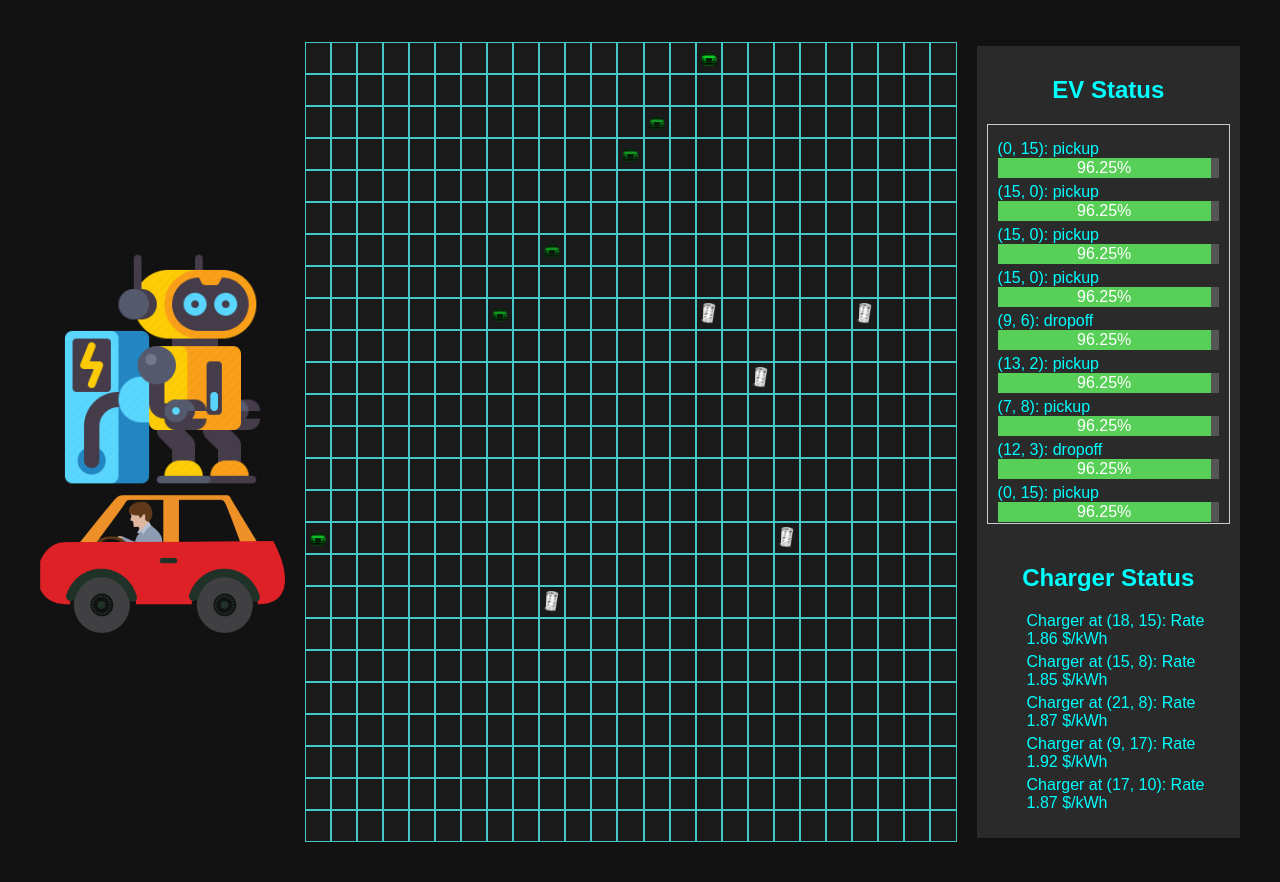
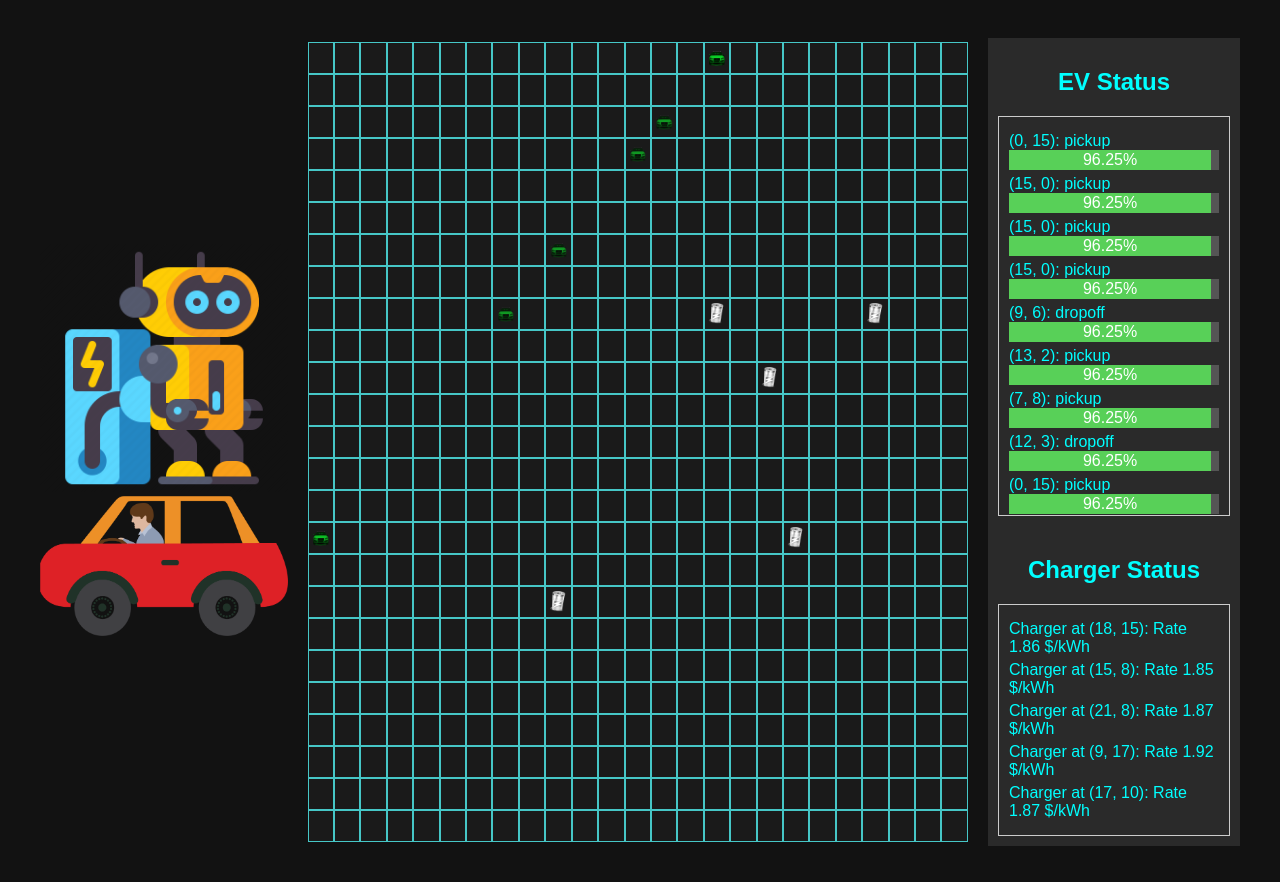
Before and after one commit to ChargeHackers/EVCharge-Simulation, a Flask app: page / in a window 1280 px wide. Shown: the part 88-970 px from the top of the page. Run offline with Flask 3, Linux system fonts and the light colour scheme.

Commit message:
fixed styling

```diff
--- a/frontend/static/css/style.css
+++ b/frontend/static/css/style.css
@@ -192,3 +192,13 @@ li {
     padding: 10px; /* Optional: adds some padding inside the component */
     margin: 0 auto; /* Optional: centers the component if its width is less than 100% */
 }
+
+#chargerFeedList {
+    width: 100%; /* Adjust the width as needed */
+    max-height: 400px; /* Set a fixed height */
+    overflow-y: auto; /* Enable vertical scrolling */
+    border: 1px solid #ccc; /* Optional: adds a border around the component */
+    box-sizing: border-box; /* Ensures padding is included in the component's size */
+    padding: 10px; /* Optional: adds some padding inside the component */
+    margin: 0 auto; /* Optional: centers the component if its width is less than 100% */
+}
```
